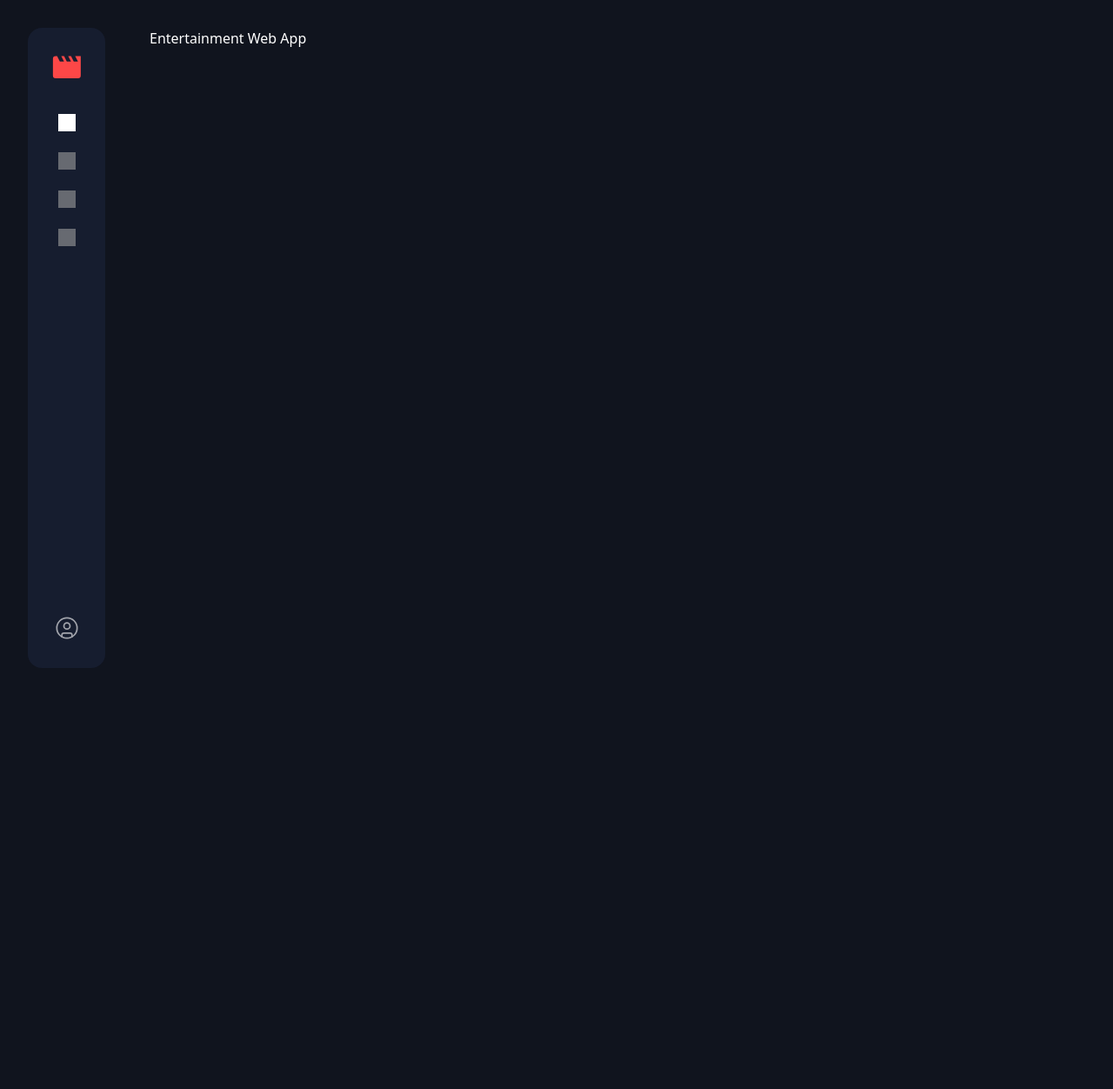
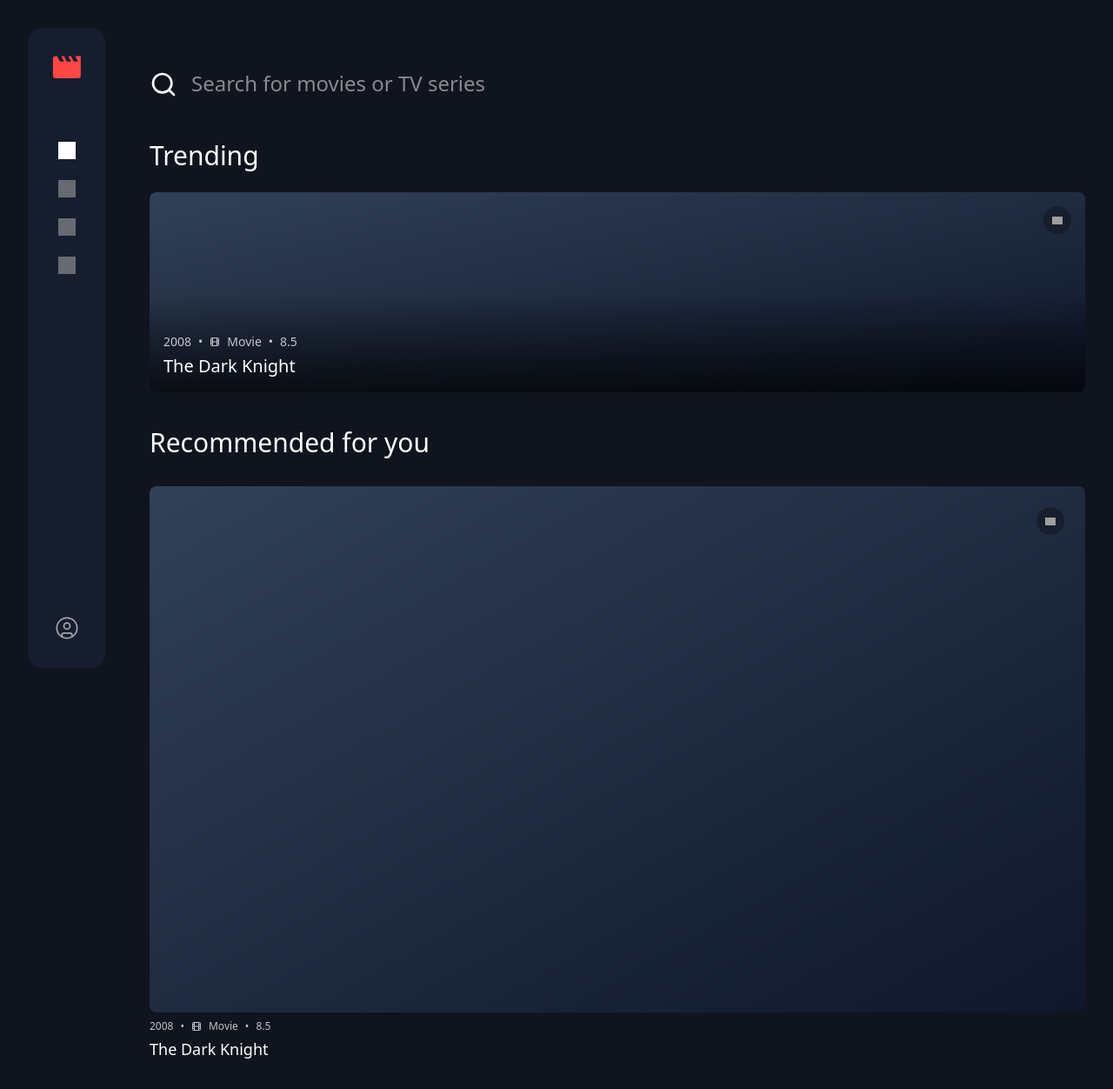
Before and after one commit to DrakeHermit/entertainment-web-app, a Next.js app: page / in a window 1280 px wide. Shown: the whole page at 87% size. Before the commit the page ends 800 px from the top, so only its background shows below. Built offline with nearby package versions, Linux system fonts and the light colour scheme; grey boxes are pictures that could not be loaded.

Commit message:
feat: added multiple UI elements: search bar, and two cards - one for the recommended section and one for the trending section

```diff
--- a/app/(main)/page.tsx
+++ b/app/(main)/page.tsx
@@ -1,7 +1,29 @@
+import SearchComponent from "@/components/SearchComponent";
+import TrendingCard from "@/components/TrendingCard";
+import RecommendedCard from "@/components/RecommendedCard";
+
 export default function Home() {
   return (
     <div>
-      <h1>Entertainment Web App</h1>
+      <SearchComponent />
+      <h2 className="text-3xl font-medium text-white mb-300">Trending</h2>
+      <TrendingCard
+        title="The Dark Knight"
+        year={2008}
+        category="Movie"
+        rating="8.5"
+        thumbnail=""
+      />
+      <h2 className="text-3xl font-medium text-white mb-400">
+        Recommended for you
+      </h2>
+      <RecommendedCard
+        title="The Dark Knight"
+        year={2008}
+        category="Movie"
+        rating="8.5"
+        thumbnail=""
+      />
     </div>
   );
 }
--- a/components/NavBar.tsx
+++ b/components/NavBar.tsx
@@ -21,7 +21,7 @@
   const pathname = usePathname();
 
   return (
-    <nav className="bg-semi-dark-blue flex justify-between lg:justify-start lg:flex-col items-center py-200 px-200 md:px-250 md:py-250 lg:px-350 lg:py-400 md:rounded-2xl lg:gap-10 h-fit lg:h-[calc(100vh-64px)] lg:fixed lg:left-8 lg:top-8">
+    <nav className="bg-semi-dark-blue flex justify-between lg:justify-start lg:flex-col items-center py-200 px-200 md:px-250 md:py-250 lg:px-350 lg:py-400 md:rounded-2xl lg:gap-900 h-fit lg:h-[calc(100vh-64px)] lg:fixed lg:left-8 lg:top-8">
       <Link href="/">
         <Image
           src={logo}
--- /dev/null
+++ b/components/RecommendedCard.tsx
@@ -0,0 +1,66 @@
+import Image from "next/image";
+import { Film, Tv } from "lucide-react";
+import bookmarkIcon from "@/assets/icon-bookmark-empty.svg";
+
+interface RecommendedCardProps {
+  title: string;
+  year: number;
+  category: "Movie" | "TV Series";
+  rating: string;
+  thumbnail?: string;
+}
+
+const RecommendedCard = ({
+  title,
+  year,
+  category,
+  rating,
+  thumbnail,
+}: RecommendedCardProps) => {
+  const CategoryIcon = category === "Movie" ? Film : Tv;
+
+  return (
+    <div className="group cursor-pointer">
+      <div className="relative aspect-video rounded-lg overflow-hidden mb-2">
+        {thumbnail ? (
+          <Image src={thumbnail} alt={title} fill className="object-cover" />
+        ) : (
+          <div className="absolute inset-0 bg-linear-to-br from-slate-700 to-slate-900" />
+        )}
+
+        <button className="absolute top-6 right-6 w-8 h-8 bg-background/50 rounded-full flex items-center justify-center hover:bg-white transition-colors group/btn z-10 cursor-pointer">
+          <Image
+            src={bookmarkIcon}
+            alt="Bookmark"
+            width={12}
+            height={14}
+            className="group-hover/btn:brightness-0"
+          />
+        </button>
+
+        <div className="absolute inset-0 bg-black/50 opacity-0 group-hover:opacity-100 flex items-center justify-center transition-opacity">
+          <div className="flex items-center gap-3 bg-white/25 pl-2 pr-6 py-2 rounded-full">
+            <div className="w-8 h-8 bg-white rounded-full flex items-center justify-center">
+              <div className="w-0 h-0 border-t-[6px] border-t-transparent border-l-10 border-l-background border-b-[6px] border-b-transparent ml-1" />
+            </div>
+            <span className="text-white font-medium">Play</span>
+          </div>
+        </div>
+      </div>
+
+      <div className="text-white">
+        <div className="flex items-center gap-2 text-xs opacity-75 mb-1">
+          <span>{year}</span>
+          <span>•</span>
+          <CategoryIcon className="w-3 h-3" />
+          <span>{category}</span>
+          <span>•</span>
+          <span>{rating}</span>
+        </div>
+        <h3 className="text-sm md:text-lg font-medium">{title}</h3>
+      </div>
+    </div>
+  );
+};
+
+export default RecommendedCard;
--- /dev/null
+++ b/components/SearchComponent.tsx
@@ -0,0 +1,27 @@
+"use client";
+
+import { useState } from "react";
+import { Search } from "lucide-react";
+
+const SearchComponent = () => {
+  const [search, setSearch] = useState("");
+
+  const handleSearch = (e: React.ChangeEvent<HTMLInputElement>) => {
+    setSearch(e.target.value);
+    console.log(search);
+  };
+
+  return (
+    <div className="flex items-center gap-4 w-full my-300 md:my-400 lg:my-500">
+      <Search className="w-6 h-6 md:w-8 md:h-8 text-white shrink-0" />
+      <input
+        type="text"
+        value={search}
+        onChange={handleSearch}
+        placeholder="Search for movies or TV series"
+        className="w-full bg-transparent font-medium text-white text-base md:text-2xl placeholder-white/50 py-2 focus:outline-none caret-red border-b border-transparent focus:border-white/30 transition-colors"
+      />
+    </div>
+  );
+};
+export default SearchComponent;
--- /dev/null
+++ b/components/TrendingCard.tsx
@@ -0,0 +1,66 @@
+import Image from "next/image";
+import { Film, Tv } from "lucide-react";
+import bookmarkIcon from "@/assets/icon-bookmark-empty.svg";
+
+interface TrendingCardProps {
+  title: string;
+  year: number;
+  category: "Movie" | "TV Series";
+  rating: string;
+  thumbnail?: string;
+}
+
+const TrendingCard = ({
+  title,
+  year,
+  category,
+  rating,
+  thumbnail,
+}: TrendingCardProps) => {
+  const CategoryIcon = category === "Movie" ? Film : Tv;
+
+  return (
+    <div className="relative min-w-[240px] md:min-w-[470px] h-[140px] md:h-[230px] rounded-lg overflow-hidden group cursor-pointer mb-500">
+      {thumbnail ? (
+        <Image src={thumbnail} alt={title} fill className="object-cover" />
+      ) : (
+        <div className="absolute inset-0 bg-linear-to-br from-slate-700 to-slate-900" />
+      )}
+
+      <div className="absolute inset-0 bg-linear-to-t from-black/70 via-transparent to-transparent" />
+
+      <button className="absolute top-2 right-2 md:top-4 md:right-4 w-8 h-8 bg-background/50 rounded-full flex items-center justify-center hover:bg-white transition-colors group/btn z-10 cursor-pointer">
+        <Image
+          src={bookmarkIcon}
+          alt="Bookmark"
+          width={12}
+          height={14}
+          className="group-hover/btn:brightness-0"
+        />
+      </button>
+
+      <div className="absolute bottom-4 left-4 text-white z-10">
+        <div className="flex items-center gap-2 text-xs md:text-sm opacity-75 mb-1">
+          <span>{year}</span>
+          <span>•</span>
+          <CategoryIcon className="w-3 h-3" />
+          <span>{category}</span>
+          <span>•</span>
+          <span>{rating}</span>
+        </div>
+        <h3 className="text-sm md:text-xl font-medium">{title}</h3>
+      </div>
+
+      <div className="absolute inset-0 bg-black/50 opacity-0 group-hover:opacity-100 flex items-center justify-center transition-opacity z-5">
+        <div className="flex items-center gap-3 bg-white/25 pl-2 pr-6 py-2 rounded-full">
+          <div className="w-8 h-8 bg-white rounded-full flex items-center justify-center">
+            <div className="w-0 h-0 border-t-[6px] border-t-transparent border-l-10 border-l-background border-b-[6px] border-b-transparent ml-1" />
+          </div>
+          <span className="text-white font-medium">Play</span>
+        </div>
+      </div>
+    </div>
+  );
+};
+
+export default TrendingCard;
```
